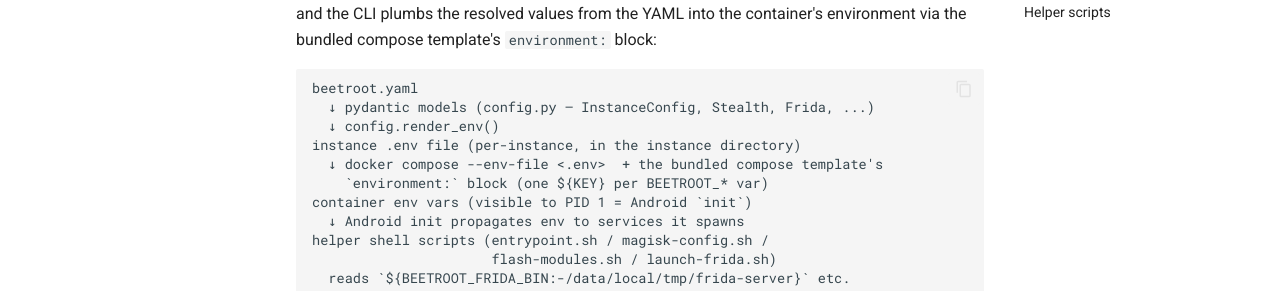
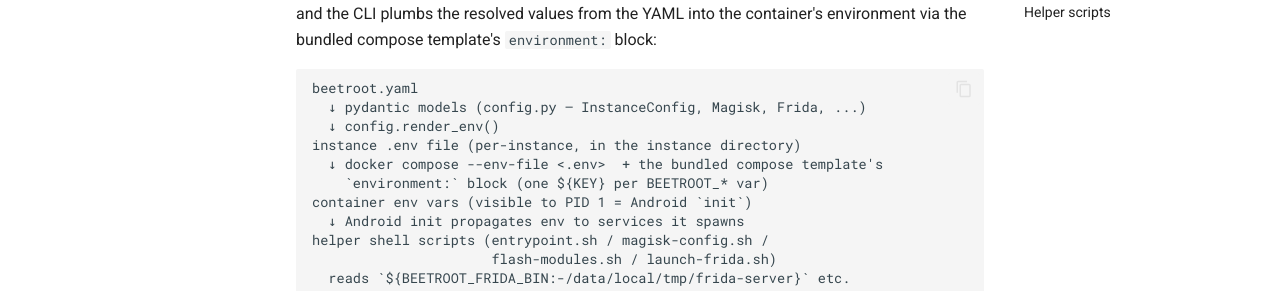
Before and after one commit to Xiddoc/Beetroot, an MkDocs documentation site: the page built from docs/how-it-works/boot-flow.md, in a window 1280 px wide and 900 px high. Shown: the part 354-645 px from the top of the window. Built offline with MkDocs 1.6.1 and Material for MkDocs 9.7.7, drawn with Linux system fonts in a browser that asks for light colours; comment, search, counter and statistics services are not loaded; some of the changed text lies outside the part shown.

Commit message:
Fix remaining stale stealth references in boot-flow doc and adb example
Address review findings on #20: three same-class stale references
missed by the earlier api_version 3->4 stealth -> magisk rename pass.

- docs/how-it-works/boot-flow.md: present-tense step 2 now reads
  `magisk.denylist` (the v0.3 historical narrative is left as-is on
  purpose), and the configuration-chain diagram lists the real
  `Magisk` pydantic class instead of the nonexistent `Stealth`.
- examples/adb-device.yaml: the "things adopted devices do NOT have"
  comment now names the `magisk:` block; the substantive claim (no
  denylist plumbing for adopted devices in v0.4) is unchanged.

https://claude.ai/code/session_015BMh3F1PzdVsgHhMMM64i1

````diff
--- a/docs/how-it-works/boot-flow.md
+++ b/docs/how-it-works/boot-flow.md
@@ -12,7 +12,7 @@ into the container's environment via the bundled compose template's
 
 ```
 beetroot.yaml
-  ↓ pydantic models (config.py — InstanceConfig, Stealth, Frida, ...)
+  ↓ pydantic models (config.py — InstanceConfig, Magisk, Frida, ...)
   ↓ config.render_env()
 instance .env file (per-instance, in the instance directory)
   ↓ docker compose --env-file <.env>  + the bundled compose template's
@@ -85,7 +85,7 @@ In v0.3, each numbered step below lives in a dedicated helper (see [Boot Scripts
 
 1. **Wait for the Magisk daemon.** (`magisk-config.sh`.) Polls `magisk --sqlite "SELECT 1"` in a loop. The DB at `/data/adb/magisk.db` is created by Magisk during its own initialization, which happens during the Zygote start. Without this wait, the SQL writes below would silently no-op.
 
-2. **Configure Magisk via SQL.** (`magisk-config.sh`.) Calls `magisk --sqlite` to enable Zygisk and the denylist, then inserts each package from `stealth.denylist` as a denylist entry. These writes take effect the next time Zygisk reads the DB — which happens before any app process starts, because Zygisk hooks into Zygote before forking app processes.
+2. **Configure Magisk via SQL.** (`magisk-config.sh`.) Calls `magisk --sqlite` to enable Zygisk and the denylist, then inserts each package from `magisk.denylist` as a denylist entry. These writes take effect the next time Zygisk reads the DB — which happens before any app process starts, because Zygisk hooks into Zygote before forking app processes.
 
 3. **Flash modules.** (`flash-modules.sh`.) Iterates every `*.zip` in `/data/adb/modules_update` (the bind-mounted `<instance-dir>/modules/` directory — v0.4 T4 moved the target from the Beetroot-invented `/flash_dir` to Magisk's well-known staging dir) and calls `magisk --install-module <zip>`. Modules that are already installed are reinstalled safely (Magisk handles idempotency).
 
````
Also changed, not shown: 1 other file.
